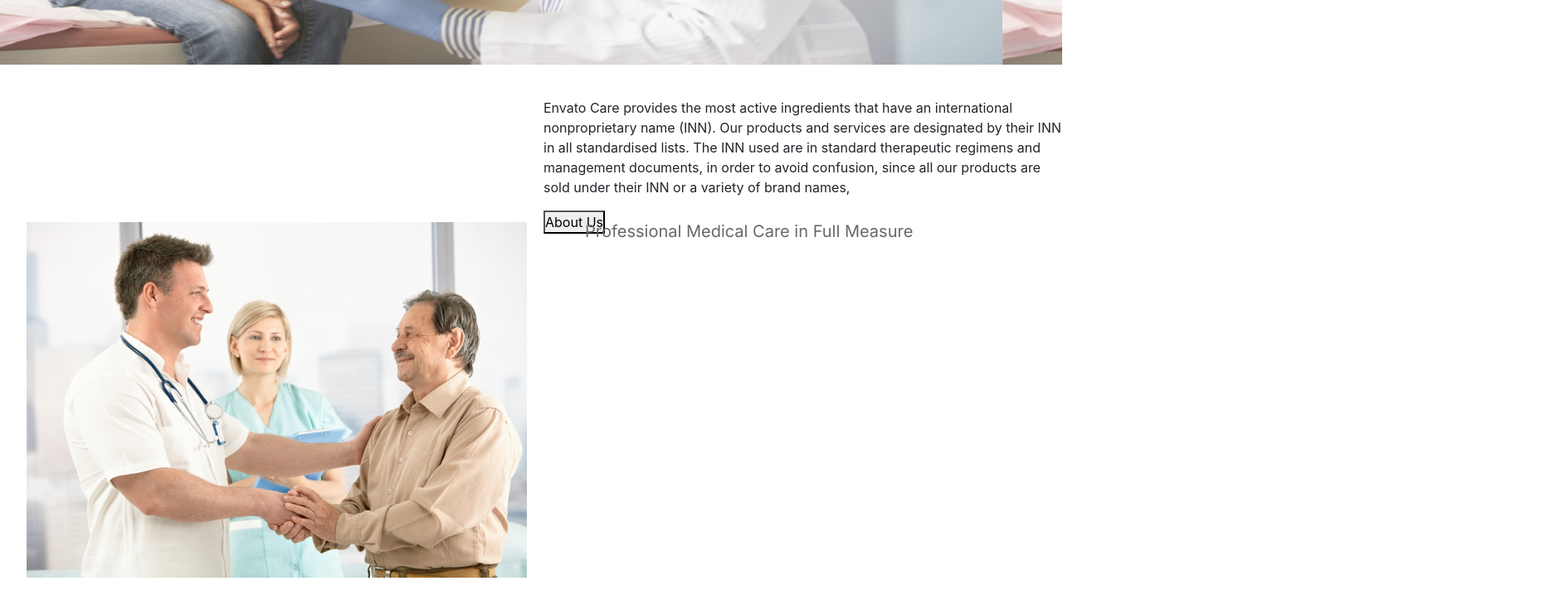
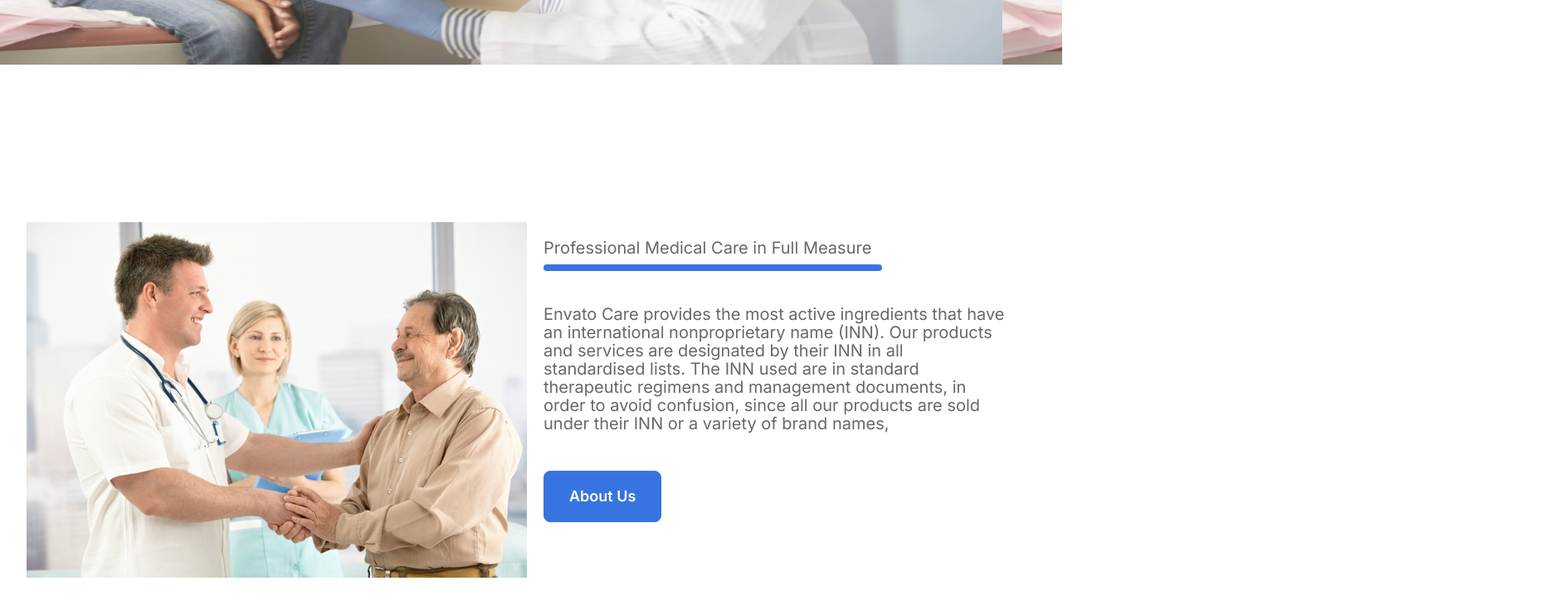
Before and after one commit to emmaglorypraise/one-page-pharmacy-template, a plain HTML site: page index.html in a window 1280 px wide. Shown: the part 806-1542 px from the top of the page at 83% size, 1874 px wide, since content can reach past the window. Drawn offline with nearby package versions, Linux system fonts and the light colour scheme.

Commit message:
edited css

```diff
--- a/styles/style.css
+++ b/styles/style.css
@@ -1,6 +1,7 @@
 * {
   margin: 0;
   padding: 0;
+  box-sizing: border-box;
 }
 
 header .navbar {
@@ -180,8 +181,8 @@ main .textbox2 h3 {
   position: absolute;
   width: 418px;
   height: 23px;
-  left: 65px;
-  top: 150px;
+  /* left: 65px; */
+  top: 170px;
 
   font-family: Inter;
   font-style: normal;
@@ -189,27 +190,61 @@ main .textbox2 h3 {
   font-size: 20px;
   line-height: 22px;
   /* identical to box height, or 112% */
-
-
   color: #686868;
 }
 
 main .textbox2 hr {
   position: absolute;
+  width: 400px;
+  /* left: 65px; */
+  top: 185px;
+
+  border: 4px solid #3774DF;
+  border-radius: 10px;
+}
+
+main .textbox2 p {
+  position: absolute;
   width: 559px;
-  height: 130px;
-  left: 675px;
-  top: 897px;
+  height: 23px;
+  /* left: 65px; */
+  top: 250px;
 
   font-family: Inter;
   font-style: normal;
   font-weight: normal;
-  font-size: 16px;
-  line-height: 20px;
-  /* or 125% */
+  font-size: 20px;
+  line-height: 22px;
+  /* identical to box height, or 112% */
+  color: #686868;
+}
+
+main .textbox2 button {
+  background: #3774DF;
+  border-radius: 8px;
+  border: 1px solid #3774DF;
+  padding: 30px;
+  position: absolute;
+  /* width: 559px; */
+  height: 23px;
+  /* left: 65px; */
+  top: 450px;
 
 
-  color: #686868;
+
+  font-family: Inter;
+  font-style: normal;
+  font-weight: bold;
+  font-size: 18px;
+  line-height: 28px;
+  text-align: center;
+  /* identical to box height, or 156% */
+
+  display: flex;
+  align-items: center;
+  justify-items: center;
+
+  color: #FFFFFF;
 }
 
 
```
